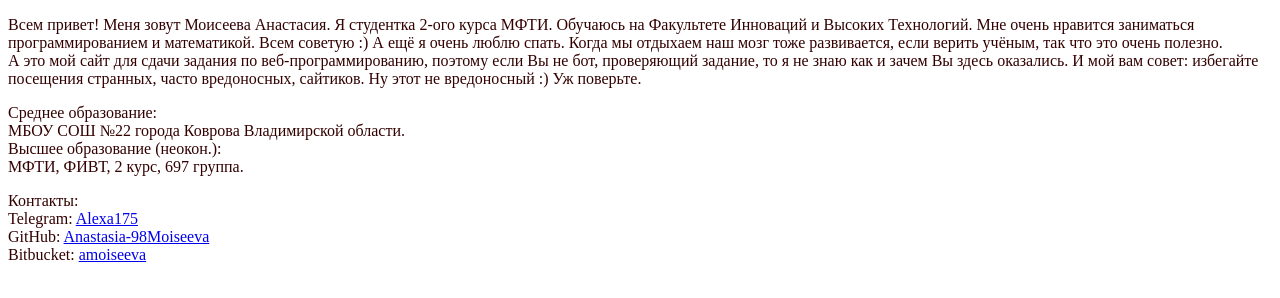
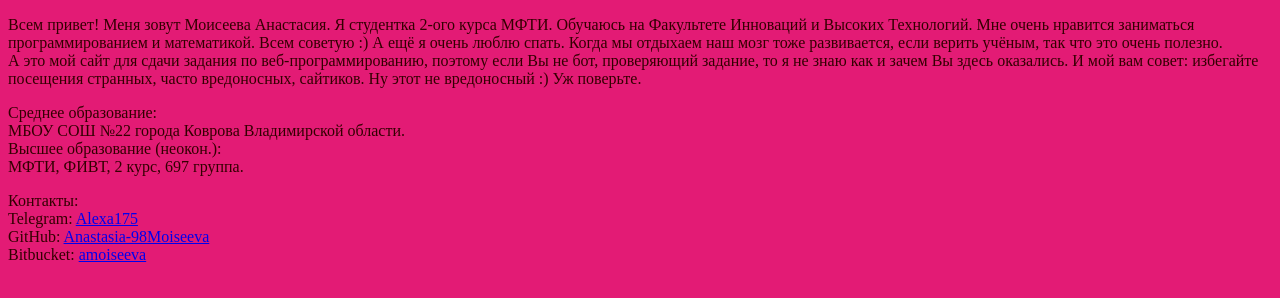
Before and after one commit to Anastasia-98Moiseeva/web-programming, a plain HTML site: page index.html in a window 1280 px wide. Drawn offline with Linux system fonts and the light colour scheme.

Commit message:
fix files

```diff
--- a/style.css
+++ b/style.css
@@ -1,4 +1,4 @@
 body{
-	background-color: rgb(0,0,0#F7BFD9FF);
+	background-color: #E31B75FF;
 	color: rgb(51, 0, 0);
 }
```
